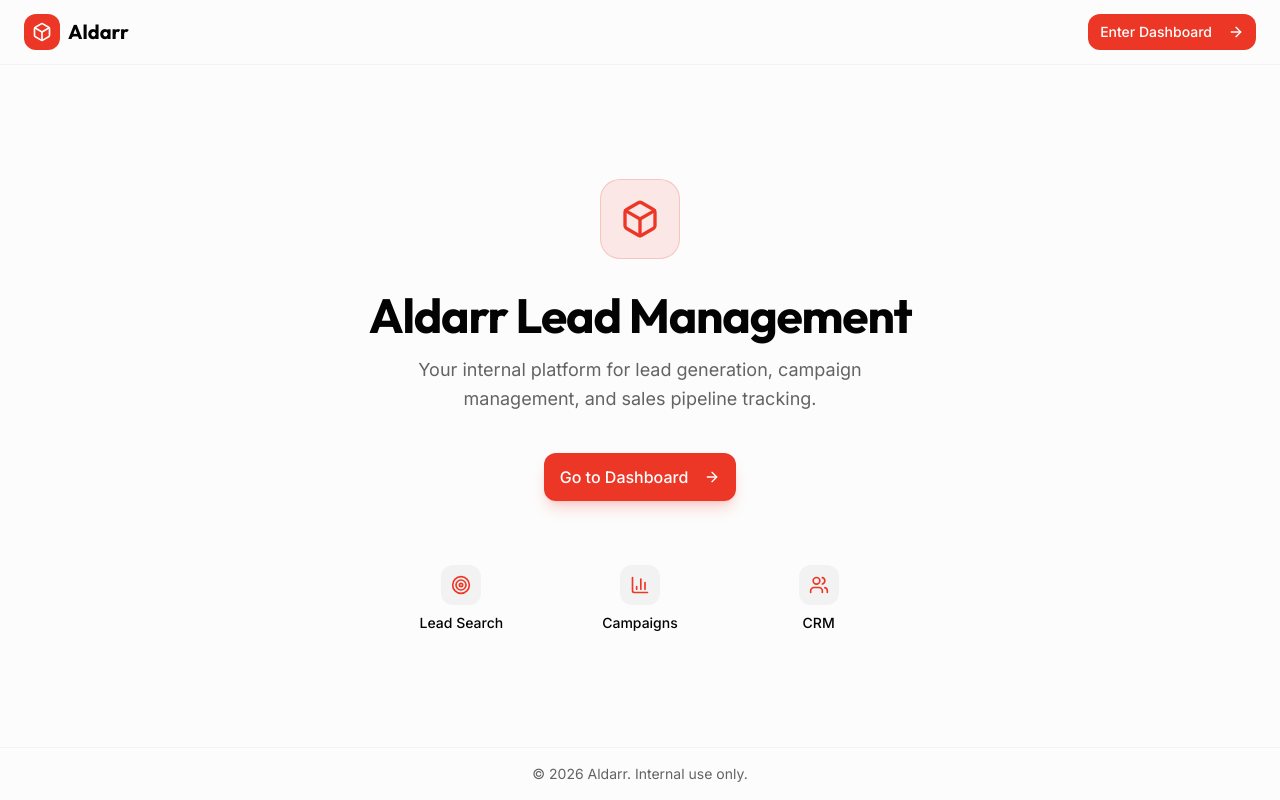
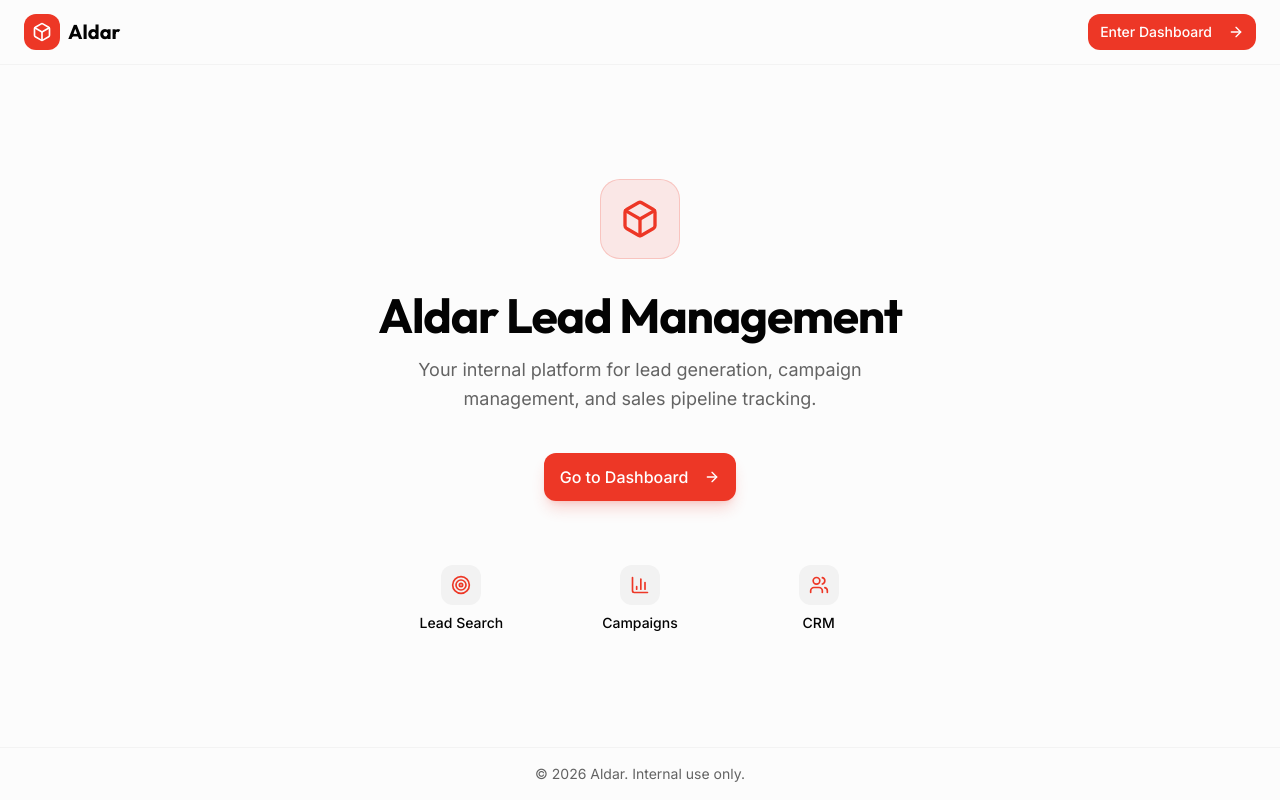
Before and after one commit to Daniyal1234-alt/aldar, a Next.js app: page / in a window 1280 px wide. Built offline with nearby package versions, Linux system fonts and the light colour scheme.

Commit message:
fix: change Aldarr to Aldar throughout the app

```diff
--- a/src/app/layout.tsx
+++ b/src/app/layout.tsx
@@ -13,7 +13,7 @@ const outfit = Outfit({
 });
 
 export const metadata: Metadata = {
-  title: "Aldarr - Lead Generation Control",
+  title: "Aldar - Lead Generation Control",
   description: "B2B Lead Generation SaaS for Fashion Brands",
 };
 
--- a/src/app/page.tsx
+++ b/src/app/page.tsx
@@ -15,7 +15,7 @@ export default function LandingPage() {
             <div className="h-9 w-9 bg-primary rounded-lg flex items-center justify-center">
               <Box className="h-5 w-5 text-white" />
             </div>
-            <span className="text-xl font-bold font-heading">Aldarr</span>
+            <span className="text-xl font-bold font-heading">Aldar</span>
           </div>
           <Link href="/dashboard">
             <Button className="font-medium px-5 bg-primary text-white hover:bg-primary/90 rounded-lg h-9">
@@ -37,7 +37,7 @@ export default function LandingPage() {
 
             {/* Headline */}
             <h1 className="text-4xl md:text-5xl font-bold font-heading tracking-tight mb-4">
-              Aldarr Lead Management
+              Aldar Lead Management
             </h1>
 
             <p className="text-lg text-muted-foreground mb-10 max-w-md mx-auto leading-relaxed">
@@ -80,7 +80,7 @@ export default function LandingPage() {
       {/* Simple Footer */}
       <footer className="border-t border-border/40 py-4">
         <div className="container mx-auto px-6 text-center text-sm text-muted-foreground">
-          © 2026 Aldarr. Internal use only.
+          © 2026 Aldar. Internal use only.
         </div>
       </footer>
     </div>
--- a/src/app/settings/page.tsx
+++ b/src/app/settings/page.tsx
@@ -50,7 +50,7 @@ export default function SettingsPage() {
                                         </div>
                                         <div className="space-y-2">
                                             <Label htmlFor="email">Email</Label>
-                                            <Input id="email" defaultValue="alex@aldarr.com" />
+                                            <Input id="email" defaultValue="alex@aldar.com" />
                                         </div>
                                     </div>
                                 </CardContent>
```
